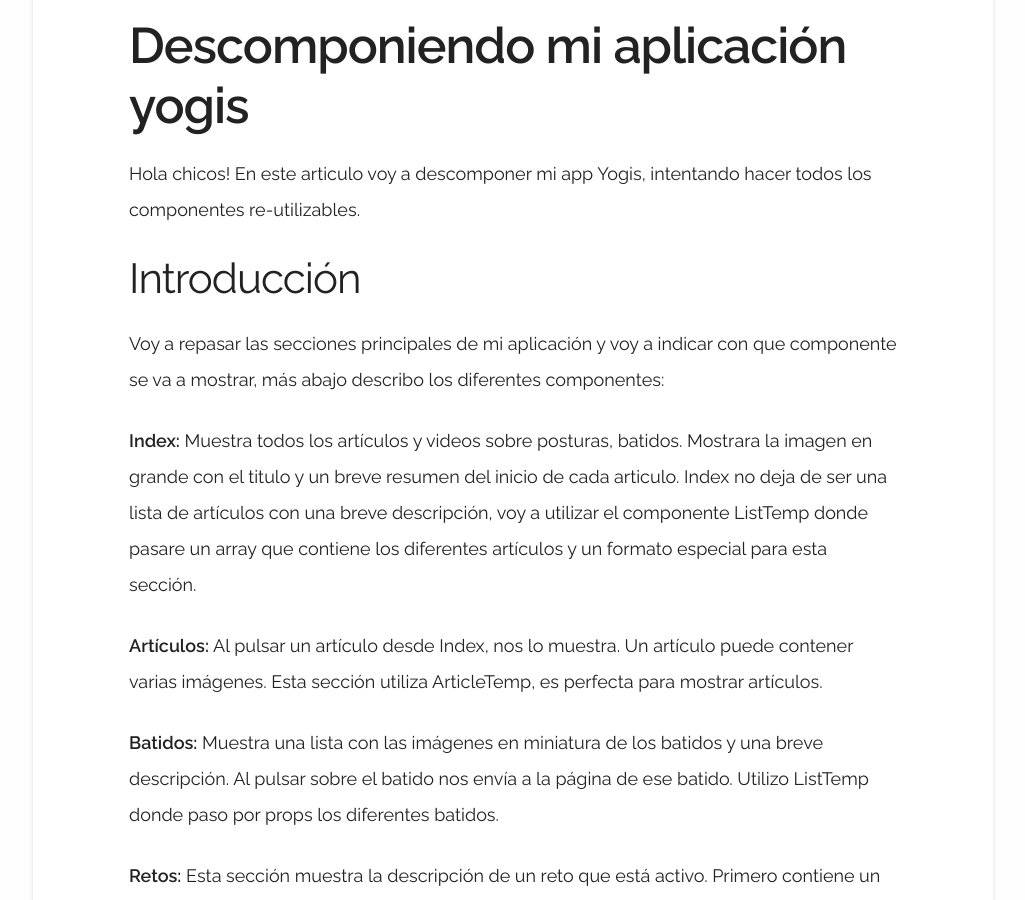
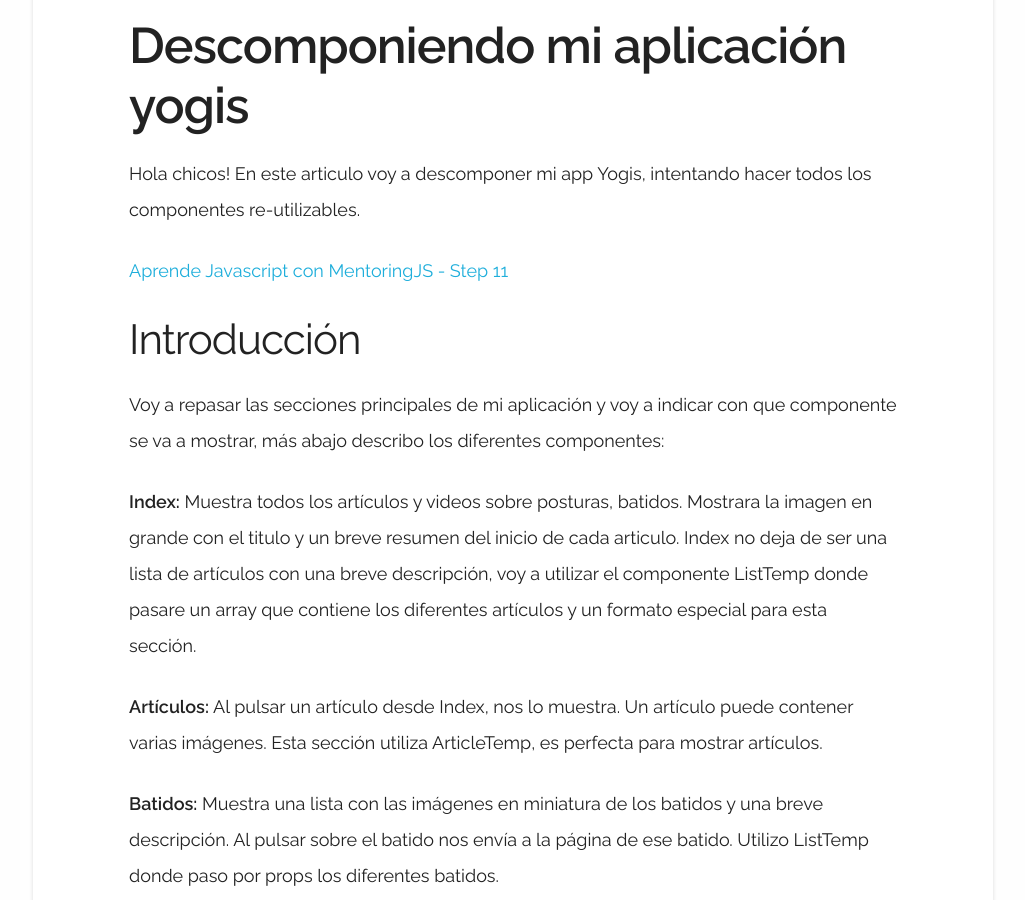
Before and after one commit to jordigomper/myblog, a Jekyll site: the page built from _posts/2017-9-7-Descomponer-componentes-app-yogis.md, in a window 1280 px wide and 900 px high, scrolled down 380 px. Shown: the whole window, without its empty margins (127-1152 px from the left). Built offline with Jekyll 4.4.1, drawn with Linux system fonts in a browser that asks for light colours.

```diff
--- a/_posts/2017-9-7-Descompponer-componentes-app-yogis.md
+++ b/_posts/2017-9-7-Descomponer-componentes-app-yogis.md
@@ -6,6 +6,8 @@ categories: app
 ---
 
 Hola chicos! En este articulo voy a descomponer mi app Yogis, intentando hacer todos los componentes re-utilizables.
+
+[Aprende Javascript con MentoringJS - Step 11](http://mentoringjs.com/)
 
 ## Introducción
 Voy a repasar las secciones principales de mi aplicación y voy a indicar con que componente se va a mostrar, más abajo describo los diferentes componentes:
```
